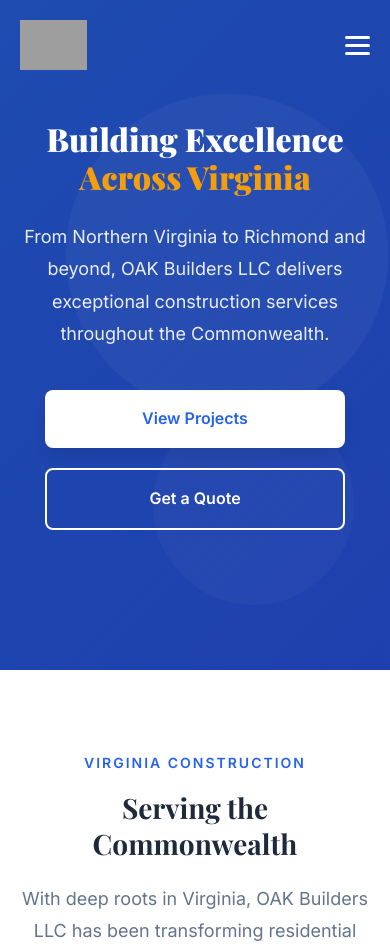
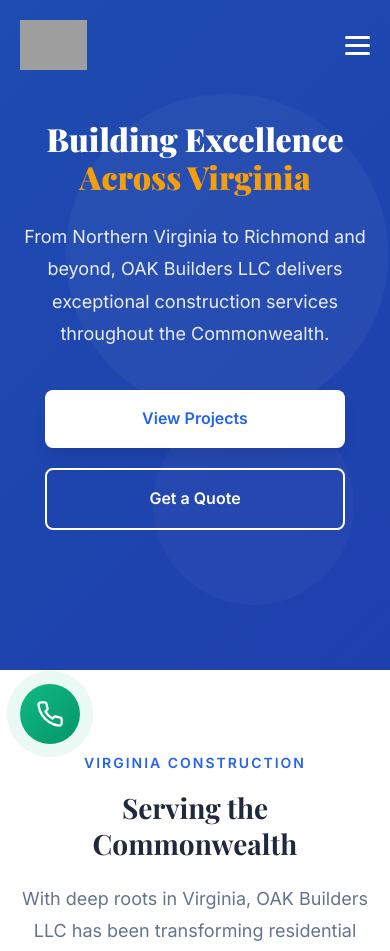
Before and after one commit to Babaeti777/OAK-Website, a PHP site: page /virginia.html in a window 390 px wide. Shown: the top 951 px of the page. Run offline with PHP 8.4, Linux system fonts and the light colour scheme; grey boxes are pictures that could not be loaded.

Commit message:
Add floating contact buttons with responsive behavior
- Added mobile-only green pulsing call button (bottom-left)
- Added desktop-only email and phone buttons with hover tooltips
- Implemented state-specific contact info for each page
  * Virginia: virginia@oakllc.co, +1-555-VA-BUILD
  * Maryland: maryland@oakllc.co, +1-555-MD-BUILD
  * DC: dc@oakllc.co, +1-555-DC-BUILD
  * Main: info@oakllc.co, +15555551234
- CSS animations: pulse effect, fadeInLeft entrance, scale on hover
- Positioned bottom-left to complement back-to-top button (bottom-right)
- Full responsive design: mobile shows call, desktop shows email/phone

```diff
--- a/css/styles.css
+++ b/css/styles.css
@@ -1145,6 +1145,155 @@ section {
 }
 
 /* ===================================
+   Floating Contact Buttons
+   =================================== */
+.floating-contact {
+    position: fixed;
+    bottom: 30px;
+    left: 30px;
+    z-index: 999;
+    display: flex;
+    flex-direction: column;
+    gap: 15px;
+    animation: fadeInLeft 0.5s ease 1s backwards;
+}
+
+@keyframes fadeInLeft {
+    from {
+        opacity: 0;
+        transform: translateX(-30px);
+    }
+    to {
+        opacity: 1;
+        transform: translateX(0);
+    }
+}
+
+.floating-contact-btn {
+    width: 60px;
+    height: 60px;
+    border-radius: 50%;
+    display: flex;
+    align-items: center;
+    justify-content: center;
+    box-shadow: var(--shadow-xl);
+    cursor: pointer;
+    transition: all var(--transition-medium);
+    text-decoration: none;
+    position: relative;
+}
+
+.floating-contact-btn:hover {
+    transform: translateY(-5px) scale(1.05);
+    box-shadow: 0 15px 30px rgba(0, 0, 0, 0.2);
+}
+
+.floating-contact-btn svg {
+    width: 28px;
+    height: 28px;
+}
+
+/* Call button - visible on mobile */
+.call-btn {
+    background: linear-gradient(135deg, #10b981 0%, #059669 100%);
+    color: var(--white);
+    animation: pulse 2s infinite;
+}
+
+@keyframes pulse {
+    0%, 100% {
+        box-shadow: 0 0 0 0 rgba(16, 185, 129, 0.7);
+    }
+    50% {
+        box-shadow: 0 0 0 15px rgba(16, 185, 129, 0);
+    }
+}
+
+.call-btn:hover {
+    background: linear-gradient(135deg, #059669 0%, #047857 100%);
+}
+
+/* Email button - visible on desktop */
+.email-btn {
+    background: var(--gradient-primary);
+    color: var(--white);
+}
+
+.email-btn:hover {
+    background: linear-gradient(135deg, #1e40af 0%, #1e3a8a 100%);
+}
+
+/* Phone button - visible on desktop */
+.phone-btn {
+    background: linear-gradient(135deg, #f59e0b 0%, #d97706 100%);
+    color: var(--white);
+}
+
+.phone-btn:hover {
+    background: linear-gradient(135deg, #d97706 0%, #b45309 100%);
+}
+
+/* Tooltip for desktop buttons */
+.floating-contact-btn::before {
+    content: attr(data-tooltip);
+    position: absolute;
+    left: 75px;
+    background: rgba(0, 0, 0, 0.9);
+    color: var(--white);
+    padding: 8px 15px;
+    border-radius: 6px;
+    font-size: 14px;
+    font-weight: 500;
+    white-space: nowrap;
+    opacity: 0;
+    visibility: hidden;
+    transition: all var(--transition-medium);
+    pointer-events: none;
+}
+
+.floating-contact-btn::after {
+    content: '';
+    position: absolute;
+    left: 65px;
+    border: 6px solid transparent;
+    border-right-color: rgba(0, 0, 0, 0.9);
+    opacity: 0;
+    visibility: hidden;
+    transition: all var(--transition-medium);
+}
+
+.floating-contact-btn:hover::before,
+.floating-contact-btn:hover::after {
+    opacity: 1;
+    visibility: visible;
+}
+
+/* Hide email/phone on mobile, show call button */
+@media (max-width: 768px) {
+    .email-btn,
+    .phone-btn {
+        display: none;
+    }
+
+    .floating-contact {
+        left: 20px;
+        bottom: 100px; /* Position above back-to-top on mobile */
+    }
+
+    .floating-contact-btn::before,
+    .floating-contact-btn::after {
+        display: none;
+    }
+}
+
+/* Hide call button on desktop, show email/phone */
+@media (min-width: 769px) {
+    .call-btn {
+        display: none;
+    }
+}
+
+/* ===================================
    Back to Top Button
    =================================== */
 .back-to-top {
--- a/virginia.html
+++ b/virginia.html
@@ -390,6 +390,31 @@
         </div>
     </footer>
 
+    <!-- Floating Contact Buttons -->
+    <div class="floating-contact">
+        <!-- Call Button (Mobile Only) -->
+        <a href="tel:+1-555-VA-BUILD" class="floating-contact-btn call-btn" aria-label="Call Virginia office" data-tooltip="Call Virginia Office">
+            <svg viewBox="0 0 24 24" fill="none" xmlns="http://www.w3.org/2000/svg">
+                <path d="M22 16.92v3a2 2 0 01-2.18 2 19.79 19.79 0 01-8.63-3.07 19.5 19.5 0 01-6-6 19.79 19.79 0 01-3.07-8.67A2 2 0 014.11 2h3a2 2 0 012 1.72 12.84 12.84 0 00.7 2.81 2 2 0 01-.45 2.11L8.09 9.91a16 16 0 006 6l1.27-1.27a2 2 0 012.11-.45 12.84 12.84 0 002.81.7A2 2 0 0122 16.92z" stroke="currentColor" stroke-width="2" stroke-linecap="round" stroke-linejoin="round"/>
+            </svg>
+        </a>
+
+        <!-- Email Button (Desktop Only) -->
+        <a href="mailto:virginia@oakllc.co" class="floating-contact-btn email-btn" aria-label="Email Virginia office" data-tooltip="virginia@oakllc.co">
+            <svg viewBox="0 0 24 24" fill="none" xmlns="http://www.w3.org/2000/svg">
+                <path d="M4 4H20C21.1 4 22 4.9 22 6V18C22 19.1 21.1 20 20 20H4C2.9 20 2 19.1 2 18V6C2 4.9 2.9 4 4 4Z" stroke="currentColor" stroke-width="2" stroke-linecap="round" stroke-linejoin="round"/>
+                <path d="M22 6L12 13L2 6" stroke="currentColor" stroke-width="2" stroke-linecap="round" stroke-linejoin="round"/>
+            </svg>
+        </a>
+
+        <!-- Phone Button (Desktop Only) -->
+        <a href="tel:+1-555-VA-BUILD" class="floating-contact-btn phone-btn" aria-label="Call Virginia office" data-tooltip="Call for Quote">
+            <svg viewBox="0 0 24 24" fill="none" xmlns="http://www.w3.org/2000/svg">
+                <path d="M22 16.92v3a2 2 0 01-2.18 2 19.79 19.79 0 01-8.63-3.07 19.5 19.5 0 01-6-6 19.79 19.79 0 01-3.07-8.67A2 2 0 014.11 2h3a2 2 0 012 1.72 12.84 12.84 0 00.7 2.81 2 2 0 01-.45 2.11L8.09 9.91a16 16 0 006 6l1.27-1.27a2 2 0 012.11-.45 12.84 12.84 0 002.81.7A2 2 0 0122 16.92z" stroke="currentColor" stroke-width="2" stroke-linecap="round" stroke-linejoin="round"/>
+            </svg>
+        </a>
+    </div>
+
     <button id="backToTop" class="back-to-top" aria-label="Back to top">
         <svg viewBox="0 0 24 24" fill="none" xmlns="http://www.w3.org/2000/svg">
             <path d="M12 19V5M5 12L12 5L19 12" stroke="currentColor" stroke-width="2" stroke-linecap="round" stroke-linejoin="round"/>
```
Also changed, not shown: dc.html (+25 -0 lines), index.html (+25 -0 lines), maryland.html (+25 -0 lines).
